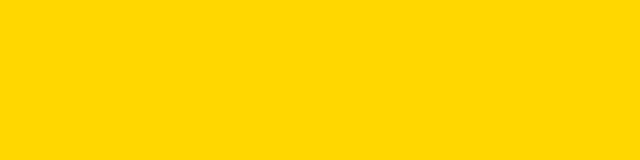
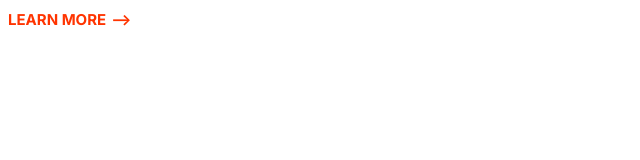
Before and after one commit to anuaroslan/anuarfy, a plain HTML site: page index.html in a window 1280 px wide. Shown: the whole page, without its empty margins (0-640 px from the left). Drawn offline with Linux system fonts and the light colour scheme.

Commit message:
Build the arrow link component.

```diff
--- a/css/styles.css
+++ b/css/styles.css
@@ -1,3 +1,90 @@
+:root {
+  --color-primary: #2584ff;
+  --color-secondary: #00d9ff;
+  --color-accent: #ff3400;
+  --color-headings: #1b0760;
+  --color-body: #918ca4;
+}
+
+/* Typography */
+
+html {
+  font-size: 62.5%;
+}
+
 body {
-  background: gold;
+  font-family: Inter, Arial, Helvetica, sans-serif;
+  font-size: 2.4rem;
+  list-style: 1.5;
+  color: var(--color-body);
 }
+
+h1,
+h2,
+h3 {
+  color: var(--color-headings);
+  margin-bottom: 1rem;
+}
+
+h1 {
+  font-size: 7rem;
+}
+
+h2 {
+  font-size: 4rem;
+}
+
+h3 {
+  font-size: 3rem;
+}
+
+p {
+  margin-top: 0;
+}
+
+@media screen and (min-width: 1024px) {
+  body {
+    font-size: 1.8rem;
+  }
+
+  h1 {
+    font-size: 8rem;
+  }
+
+  h2 {
+    font-size: 4rem;
+  }
+
+  h3 {
+    font-size: 2.4rem;
+  }
+}
+
+/* Links */
+
+a {
+  text-decoration: none;
+}
+
+.link-arrow {
+  color: var(--color-accent);
+  text-transform: uppercase;
+  font-size: 2rem;
+  font-weight: bold;
+}
+
+.link-arrow::after {
+  content: "-->";
+  margin-left: 5px;
+  transition: margin 0.15s;
+}
+
+.link-arrow:hover::after {
+  margin-left: 10px;
+}
+
+@media screen and (min-width: 1024px) {
+  .link-arrow {
+    font-size: 1.5rem;
+  }
+}
--- a/index.html
+++ b/index.html
@@ -5,8 +5,15 @@
     <meta http-equiv="X-UA-Compatible" content="IE=edge" />
     <meta name="viewport" content="width=device-width, initial-scale=1.0" />
     <title>Document</title>
+    <link rel="preconnect" href="https://fonts.gstatic.com" />
+    <link
+      href="https://fonts.googleapis.com/css2?family=Inter:wght@400;700&display=swap"
+      rel="stylesheet"
+    />
     <link rel="stylesheet" href="css/styles.css" />
     <link rel="stylesheet" href="css/styles.css" />
   </head>
-  <body></body>
+  <body>
+    <a href="#" class="link-arrow">Learn More</a>
+  </body>
 </html>
```
Also changed, not shown: components/links.html (added, +1 -0 lines).
